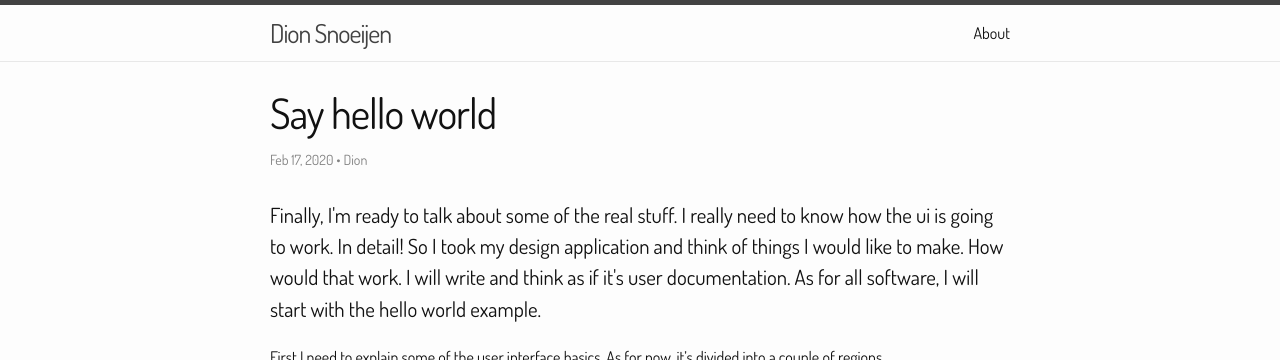
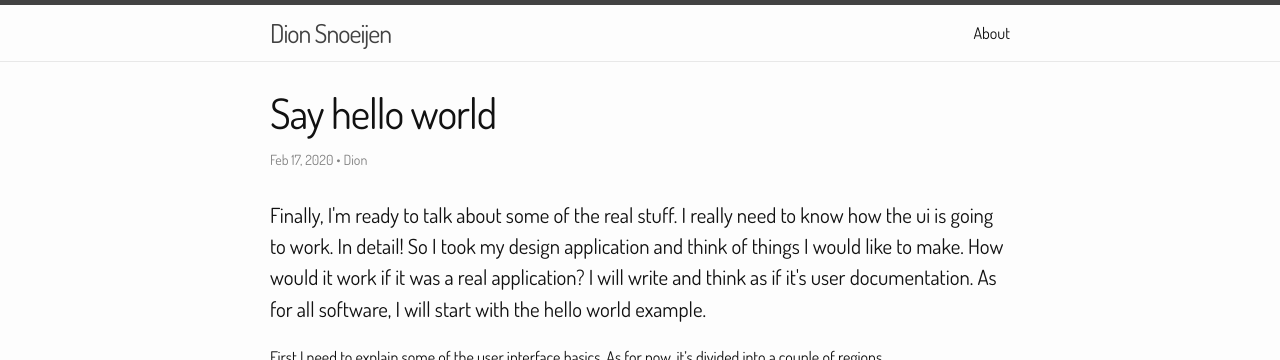
Before and after one commit to dionsnoeijen/dionsnoeijen.nl, a Jekyll site: the page built from _posts/2020-02-17-say-hello-world.markdown, in a window 1280 px wide and 900 px high, cut to the strip 0-360 px from the top of the window. Built offline with Jekyll 4.4.1, drawn with Linux system fonts in a browser that asks for light colours; comment, search, counter and statistics services are not loaded; some of the changed text lies outside the part shown.

```diff
--- a/_posts/2020-02-17-say-hello-world.markdown
+++ b/_posts/2020-02-17-say-hello-world.markdown
@@ -8,7 +8,7 @@ author: "Dion"
 ---
 
 <div class="larger">
-Finally, I'm ready to talk about some of the real stuff. I really need to know how the ui is going to work. In detail! So I took my design application and think of things I would like to make. How would that work. I will write and think as if it's user documentation. As for all software, I will start with the hello world example.
+Finally, I'm ready to talk about some of the real stuff. I really need to know how the ui is going to work. In detail! So I took my design application and think of things I would like to make. How would it work if it was a real application? I will write and think as if it's user documentation. As for all software, I will start with the hello world example.
 </div>
 
 First I need to explain some of the user interface basics. As for now, it's divided into a couple of regions.
```
Also changed, not shown: other parts of _posts/2020-02-17-say-hello-world.markdown (+1 -1 lines).
